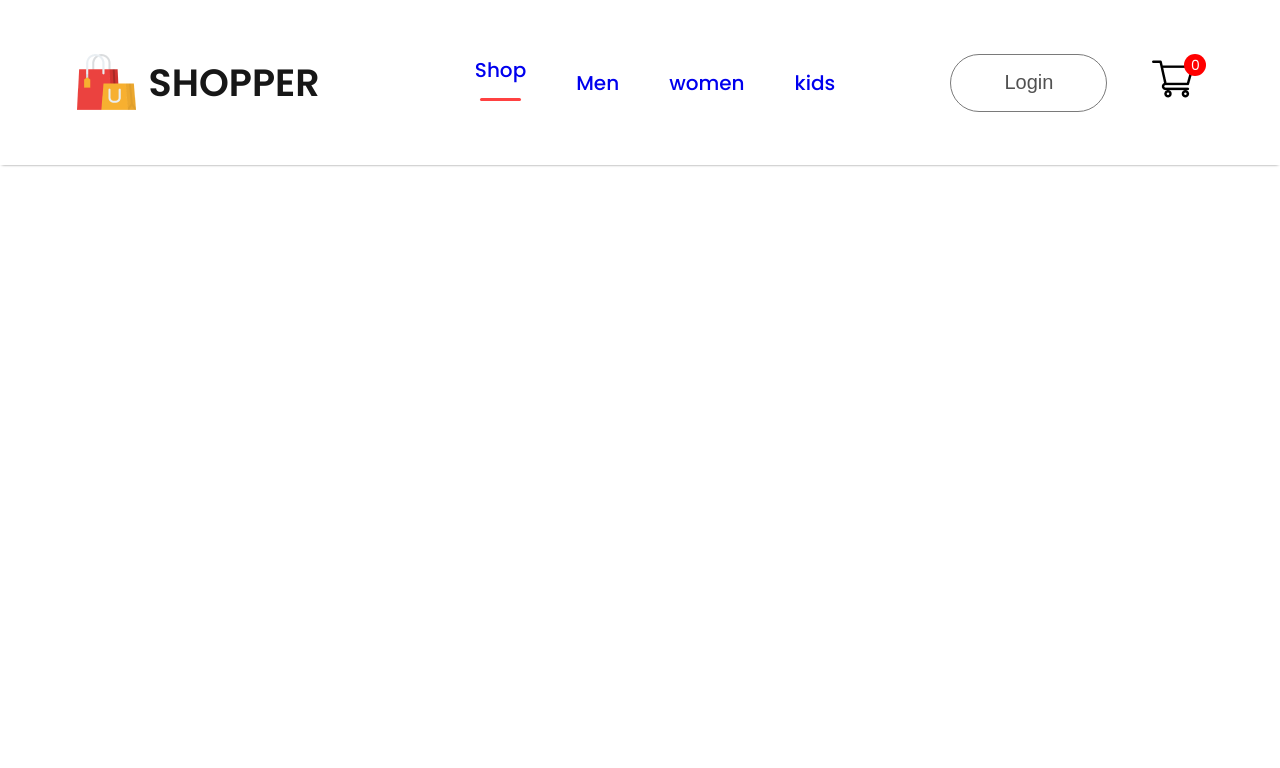
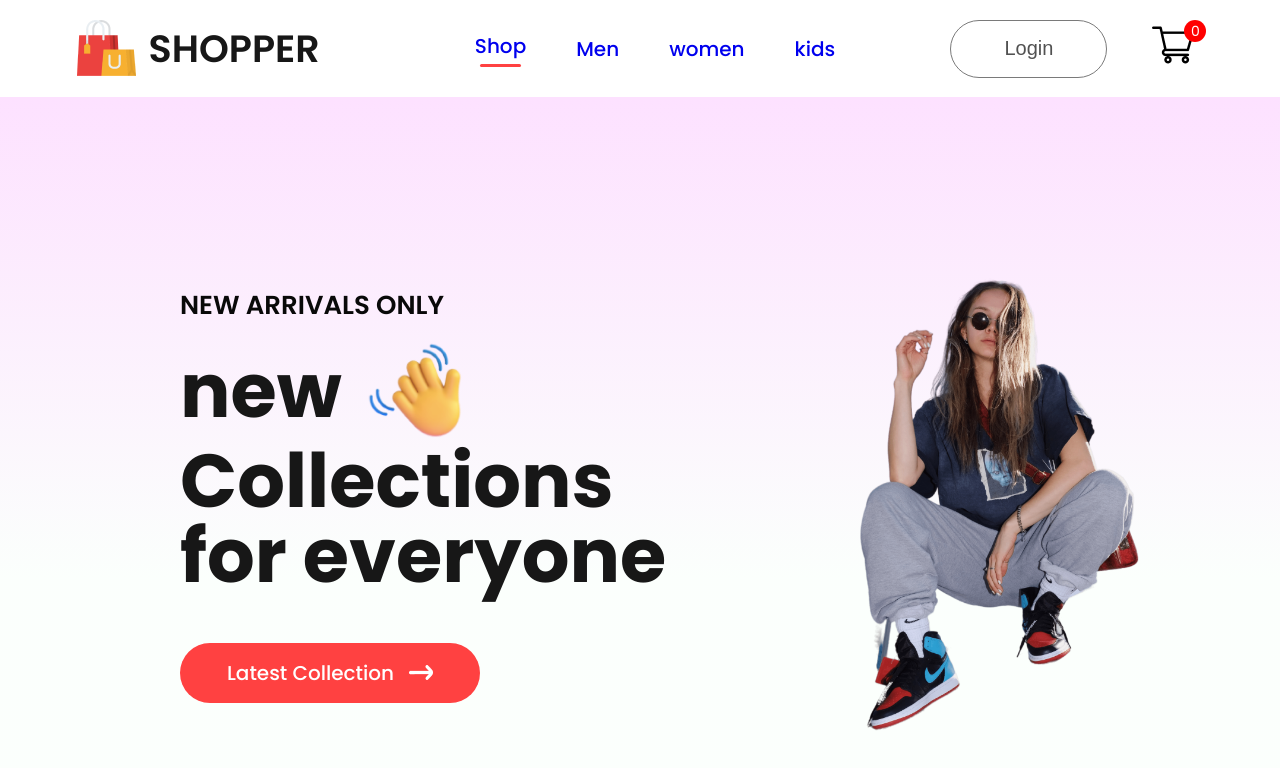
Before and after one commit to sparshbansal-08/E-Commerce, a React (Create React App) app in the folder frontend/: page / in a window 1280 px wide. Shown: the top 768 px of the page. Built offline with nearby package versions, Linux system fonts and the light colour scheme.

Commit message:
hero section

```diff
--- a/frontend/public/index.html
+++ b/frontend/public/index.html
@@ -14,7 +14,6 @@
       manifest.json provides metadata used when your web app is installed on a
       user's mobile device or desktop. See https://developers.google.com/web/fundamentals/web-app-manifest/
     -->
-    <link rel="manifest" href="%PUBLIC_URL%/manifest.json" />
     <link rel="preconnect" href="https://fonts.googleapis.com" />
     <link rel="preconnect" href="https://fonts.gstatic.com" crossorigin />
     <link
--- /dev/null
+++ b/frontend/src/Components/Hero/Hero.css
@@ -0,0 +1,55 @@
+.hero {
+  height: 100vh;
+  background: linear-gradient(180deg, #fde1ff, #e1ffea22 60%);
+  display: flex;
+}
+.hero-left {
+  flex: 1;
+  display: flex;
+  flex-direction: column;
+  justify-content: center;
+  gap: 20px;
+  padding-left: 180px;
+  line-height: 1;
+}
+.hero-left h2 {
+  color: #090909;
+  font-size: 26px;
+  font-weight: 600;
+}
+.hero-left p {
+  color: #171717;
+  font-size: 75px;
+  font-weight: 700;
+}
+.hero-hand-icon {
+  display: flex;
+  align-items: center;
+  gap: 20px;
+}
+.hero-hand-icon img {
+  width: 105px;
+}
+.hero-latest-btn {
+  display: flex;
+  align-items: center;
+  justify-content: center;
+  gap: 15px;
+  width: 300px;
+  height: 60px;
+  border-radius: 75px;
+  margin-top: 30px;
+  background: #ff4141;
+  color: white;
+  font-size: 20px;
+  font-weight: 500;
+}
+.hero-right {
+  flex: 1;
+  display: flex;
+  align-items: center;
+  justify-content: center;
+}
+.hero-right img {
+  height: 500px;
+}
--- /dev/null
+++ b/frontend/src/Components/Hero/Hero.jsx
@@ -0,0 +1,31 @@
+import React from "react";
+import "./Hero.css";
+import hand_icon from "../Assets/hand_icon.png";
+import arrow_icon from "../Assets/arrow.png";
+import hero_image from "../Assets/hero_image.png";
+
+const Hero = () => {
+  return (
+    <div className="hero">
+      <div className="hero-left">
+        <h2>NEW ARRIVALS ONLY</h2>
+        <div>
+          <div className="hero-hand-icon">
+            <p>new</p>
+            <img src={hand_icon} alt="" />
+          </div>
+          <p>Collections</p>
+          <p>for everyone</p>
+        </div>
+        <div className="hero-latest-btn">
+          <div>Latest Collection</div>
+          <img src={arrow_icon} alt="" />
+        </div>
+      </div>
+      <div className="hero-right">
+        <img src={hero_image} alt="" />
+      </div>
+    </div>
+  );
+};
+export default Hero;
--- a/frontend/src/Pages/Shop.jsx
+++ b/frontend/src/Pages/Shop.jsx
@@ -1,5 +1,10 @@
 import React from "react";
+import Hero from "../Components/Hero/Hero";
 const Shop = () => {
-  return <div></div>;
+  return (
+    <div>
+      <Hero />
+    </div>
+  );
 };
 export default Shop;
--- a/frontend/src/index.css
+++ b/frontend/src/index.css
@@ -1,3 +1,6 @@
+* {
+  margin: 0;
+}
 body {
   margin: 0;
   font-family: -apple-system, BlinkMacSystemFont, "Segoe UI", "Roboto", "Oxygen",
```
Also changed, not shown: frontend/src/Components/Item/Item.jsx (added).
